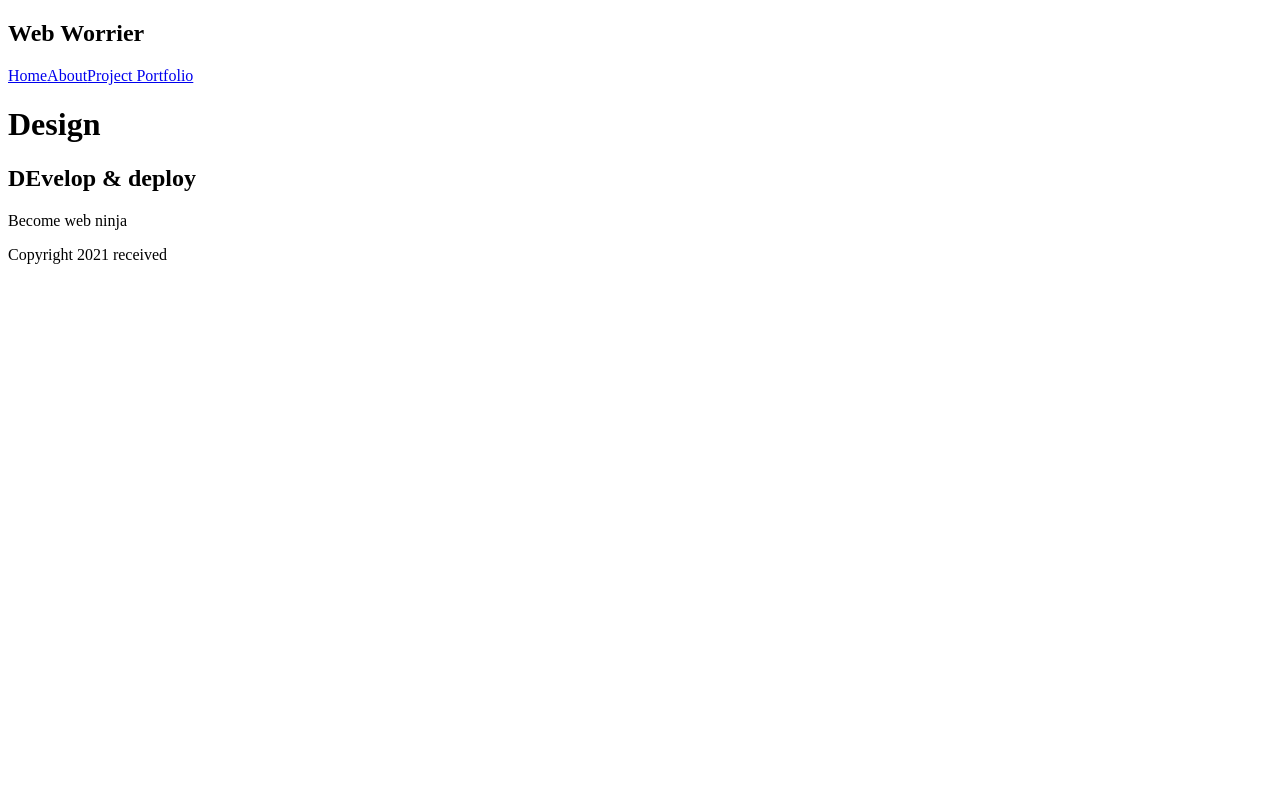
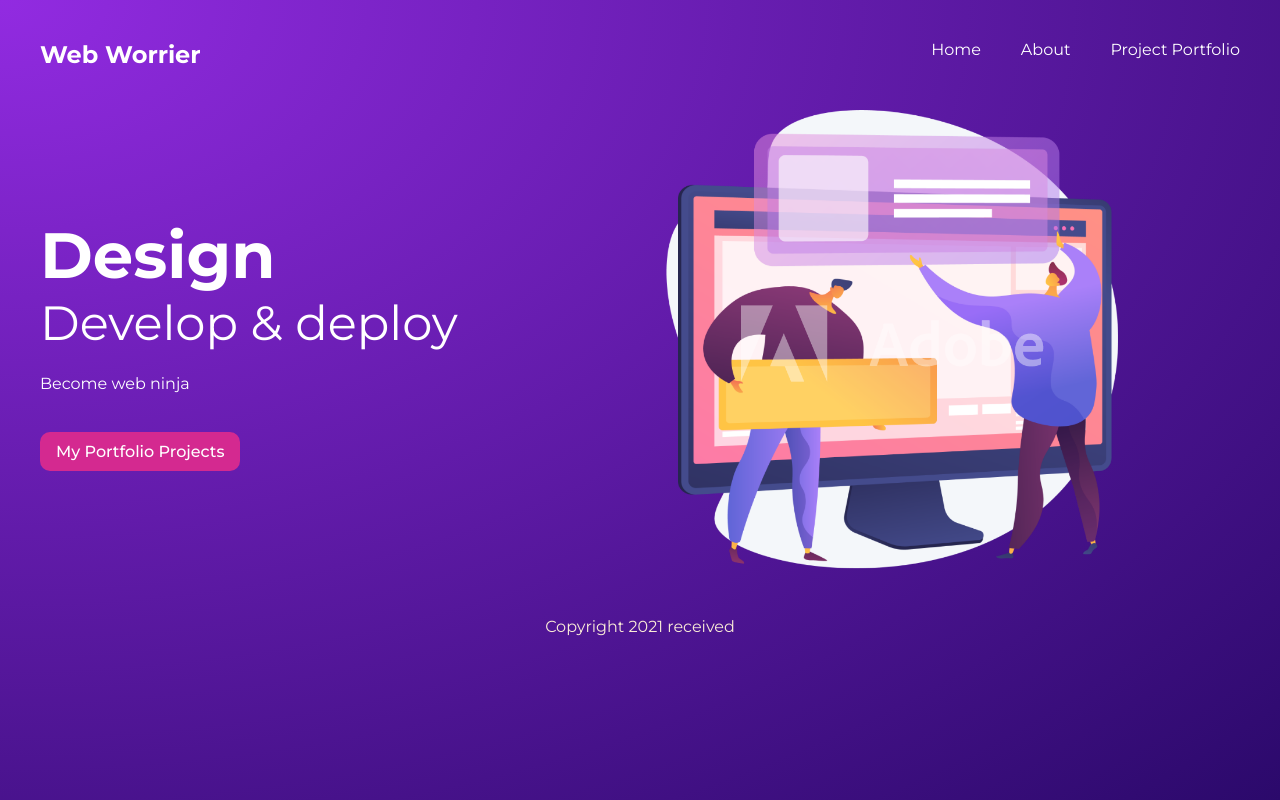
Before and after one commit to hareesh43/gatsby-wevdev, a Gatsby site: page / in a window 1280 px wide. Built offline with nearby package versions, Linux system fonts and the light colour scheme; Gatsby itself is replaced by a stand-in of ours.

Commit message:
added stylings and background image

```diff
--- a/src/components/Layout.js
+++ b/src/components/Layout.js
@@ -1,5 +1,6 @@
 import React from "react"
 import Navbar from "./Navbar"
+import "../styles/global.css"
 
 export default function Layout({ children }) {
   return (
--- a/src/components/Navbar.js
+++ b/src/components/Navbar.js
@@ -5,9 +5,11 @@ export default function Navbar() {
   return (
     <nav>
       <h1>Web Worrier</h1>
-      <Link to="/">Home</Link>
-      <Link to="/about">About</Link>
-      <Link to="/projects">Project Portfolio</Link>
+      <div className="links">
+        <Link to="/">Home</Link>
+        <Link to="/about">About</Link>
+        <Link to="/projects">Project Portfolio</Link>
+      </div>
     </nav>
   )
 }
--- a/src/pages/index.js
+++ b/src/pages/index.js
@@ -1,14 +1,21 @@
+import { Link } from "gatsby"
 import React from "react"
 import Layout from "../components/Layout"
-
+import style from "../styles/home.module.css"
 export default function Home() {
   return (
     <Layout>
-      <div>
-        <h1>Design</h1>
-        <h2>DEvelop & deploy</h2>
-        <p>Become web ninja</p>
-      </div>
+      <section className={style.header}>
+        <div>
+          <h2>Design</h2>
+          <h3>Develop & deploy</h3>
+          <p>Become web ninja</p>
+          <Link to="/projects" className={style.btn}>
+            My Portfolio Projects
+          </Link>
+        </div>
+        <img src="banner.png" alt="site banner" style = {{maxWidth: "80%"}} />
+      </section>
     </Layout>
   )
 }
--- /dev/null
+++ b/src/styles/global.css
@@ -0,0 +1,60 @@
+@import url("https://fonts.googleapis.com/css2?family=Montserrat:wght@300;400;500;700&display=swap");
+
+* {
+  margin: 0;
+  padding: 0;
+  text-decoration: none;
+  font-family: "Montserrat";
+  color: white;
+}
+html,
+body {
+  min-height: 100%;
+}
+body {
+  background: radial-gradient(
+    at top left,
+    rgba(146, 43, 225, 1) 0%,
+    rgba(43, 9, 107, 1) 100%
+  );
+  background-repeat: no-repeat;
+}
+p {
+  margin: 16px auto;
+  line-height: 1.5em;
+}
+
+/* style layout */
+
+.layout {
+  max-width: 1200px;
+  margin: 0px auto;
+}
+
+nav {
+  display: grid;
+  grid-template-columns: 1fr 1fr;
+  margin: 40px auto;
+}
+
+nav .links {
+  display: inline-block;
+  text-align: right;
+}
+
+nav a {
+  display: inline-block;
+  margin-left: 40px;
+  font-weight: 400;
+  padding-bottom: 8px;
+  border-bottom: 3px solid transparent;
+}
+nav a:hover {
+  border-bottom: 2px solid white;
+}
+
+footer {
+  margin: 40px auto;
+  color: antiquewhite;
+  text-align: center;
+}
--- /dev/null
+++ b/src/styles/home.module.css
@@ -0,0 +1,22 @@
+.header {
+  display: grid;
+  grid-template-columns: 1fr 1fr;
+  grid-gap: 40px;
+  align-items: center;
+}
+.header h2 {
+  font-size: 4em;
+}
+.header h3 {
+  font-size: 3em;
+  font-weight: 400;
+  margin-bottom: 20px;
+}
+.btn {
+  display: inline-block;
+  background: #d42990;
+  padding: 10px 16px;
+  border-radius: 10px;
+  margin-top: 20px;
+  font-weight: 500;
+}
```
Also changed, not shown: src/pages/projects/index.js (+4 -3 lines), src/styles/project.module.css (added, +11 -0 lines), static/banner.png (added).
